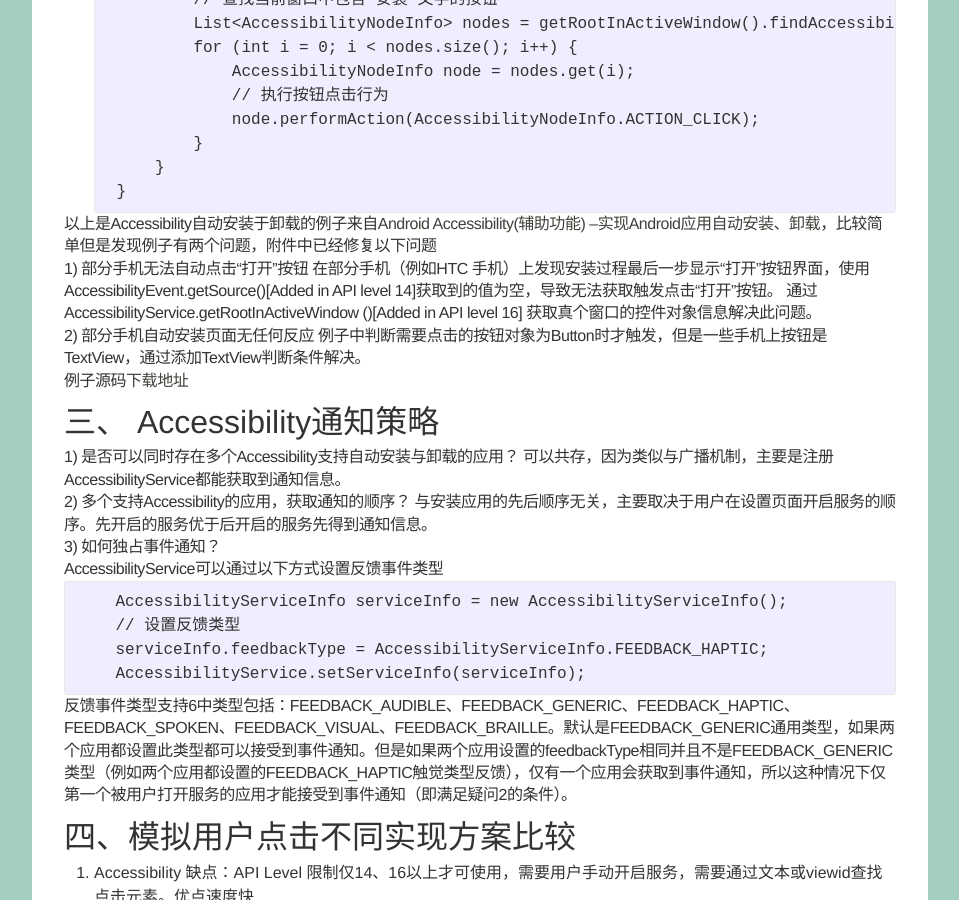
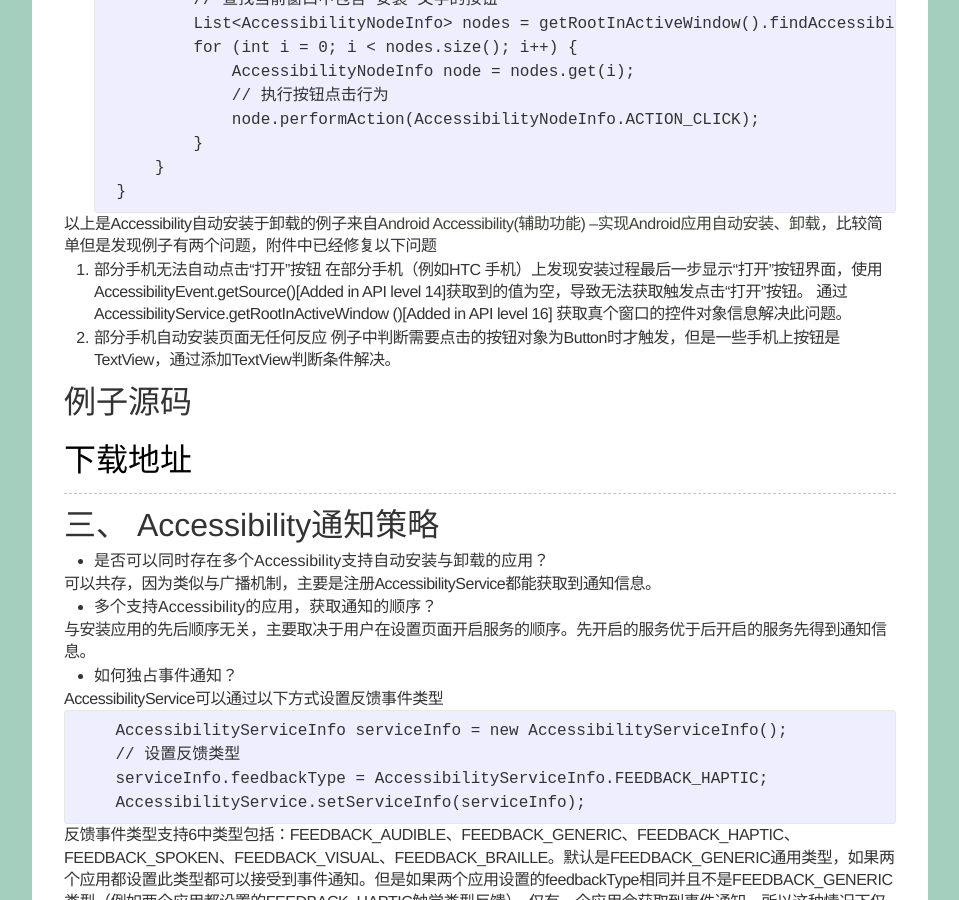
Before and after one commit to coolpers/coolpers.github.io, a Jekyll site: the page built from _posts/2015-04-28-Accessibility-automatically-install-and-uninstall.md, in a window 1280 px wide and 900 px high, scrolled down 1672 px. Shown: the whole window, without its empty margins (160-1119 px from the left). Built offline with Jekyll 4.4.1, drawn with Linux system fonts in a browser that asks for light colours; some of the changed text lies outside the part shown.

Commit message:
通过Accessibility自动安装与卸载应用

```diff
--- a/_posts/2015-04-28-Accessibility-automatically-install-and-uninstall.md
+++ b/_posts/2015-04-28-Accessibility-automatically-install-and-uninstall.md
@@ -19,6 +20,8 @@ Android提供Accessibility为了让用户更容易的操作手机，例如针对
 4. 点击“下一步”当应用安装完成后出现应用安装完成页面，出现“打开”、“完成”按钮。
 5. 点击“打开”按钮
 6. 进入安装的应用
+
+
 
 再来看下通过Accessibility进行自动安装的场景：
 
@@ -47,6 +50,8 @@ Android提供Accessibility为了让用户更容易的操作手机，例如针对
 		    <uses-permission android:name="android.permission.BIND_ACCESSIBILITY_SERVICE" />
 		  </application>
 		</manifest>
+
+
 
 2. MyAccessibilityService接收事件与处理
 
@@ -81,41 +86,55 @@ Android提供Accessibility为了让用户更容易的操作手机，例如针对
 
 
 
+
+
 以上是Accessibility自动安装于卸载的例子来自[Android Accessibility(辅助功能) --实现Android应用自动安装、卸载](http://blog.csdn.net/androidsecurity/article/details/41890369?utm_source=tuicool)，比较简单但是发现例子有两个问题，附件中已经修复以下问题
 
-1) 部分手机无法自动点击“打开”按钮
+1. 部分手机无法自动点击“打开”按钮
 在部分手机（例如HTC 手机）上发现安装过程最后一步显示“打开”按钮界面，使用AccessibilityEvent.getSource()[Added in API level 14]获取到的值为空，导致无法获取触发点击“打开”按钮。
 通过AccessibilityService.getRootInActiveWindow ()[Added in API level 16] 获取真个窗口的控件对象信息解决此问题。
 
-2) 部分手机自动安装页面无任何反应
+2. 部分手机自动安装页面无任何反应
 例子中判断需要点击的按钮对象为Button时才触发，但是一些手机上按钮是TextView，通过添加TextView判断条件解决。
 
-例子源码[下载地址](/assets/posts/2015-04-28-Accessibility-automatically-install-and-uninstall/AccessibilityDemo.rar)
+# 例子源码[下载地址](/assets/posts/2015-04-28-Accessibility-automatically-install-and-uninstall/AccessibilityDemo.rar)
+
 
 
 # 三、 Accessibility通知策略 #
-1) 是否可以同时存在多个Accessibility支持自动安装与卸载的应用？
+
+
+- 是否可以同时存在多个Accessibility支持自动安装与卸载的应用？
+
 可以共存，因为类似与广播机制，主要是注册AccessibilityService都能获取到通知信息。
 
-2) 多个支持Accessibility的应用，获取通知的顺序？
+- 多个支持Accessibility的应用，获取通知的顺序？
+
 与安装应用的先后顺序无关，主要取决于用户在设置页面开启服务的顺序。先开启的服务优于后开启的服务先得到通知信息。
 
-3) 如何独占事件通知？
+- 如何独占事件通知？
+
 
 AccessibilityService可以通过以下方式设置反馈事件类型
+
 
         AccessibilityServiceInfo serviceInfo = new AccessibilityServiceInfo();
         // 设置反馈类型
         serviceInfo.feedbackType = AccessibilityServiceInfo.FEEDBACK_HAPTIC;
         AccessibilityService.setServiceInfo(serviceInfo);
 
+
 反馈事件类型支持6中类型包括：FEEDBACK_AUDIBLE、FEEDBACK_GENERIC、FEEDBACK_HAPTIC、FEEDBACK_SPOKEN、FEEDBACK_VISUAL、FEEDBACK_BRAILLE。默认是FEEDBACK_GENERIC通用类型，如果两个应用都设置此类型都可以接受到事件通知。但是如果两个应用设置的feedbackType相同并且不是FEEDBACK_GENERIC类型（例如两个应用都设置的FEEDBACK_HAPTIC触觉类型反馈），仅有一个应用会获取到事件通知，所以这种情况下仅第一个被用户打开服务的应用才能接受到事件通知（即满足疑问2的条件）。
+
+
 
 
 # 四、模拟用户点击不同实现方案比较 #
 1. Accessibility 缺点：API Level 限制仅14、16以上才可使用，需要用户手动开启服务，需要通过文本或viewid查找点击元素。优点速度快
 2. Hierarch Viewer 缺点：手机必须root。如果感兴趣可以查看以下系列文章，移动自动测试工具通常都是使用这种方式。
 3. UIAutoViewer 缺点：不支持动态的页面布局。
+
+
 
 
 # 五、参考资料 #
```
Also changed, not shown: other parts of _posts/2015-04-28-Accessibility-automatically-install-and-uninstall.md (+2 -1 lines).
